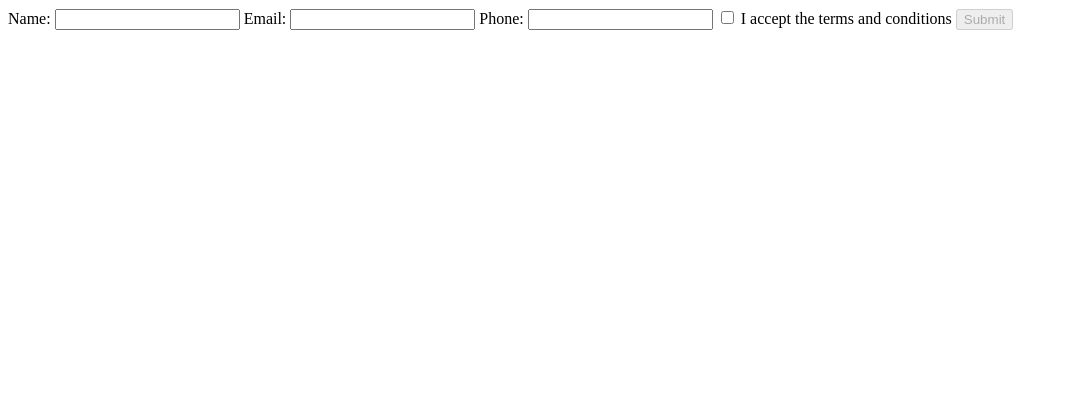
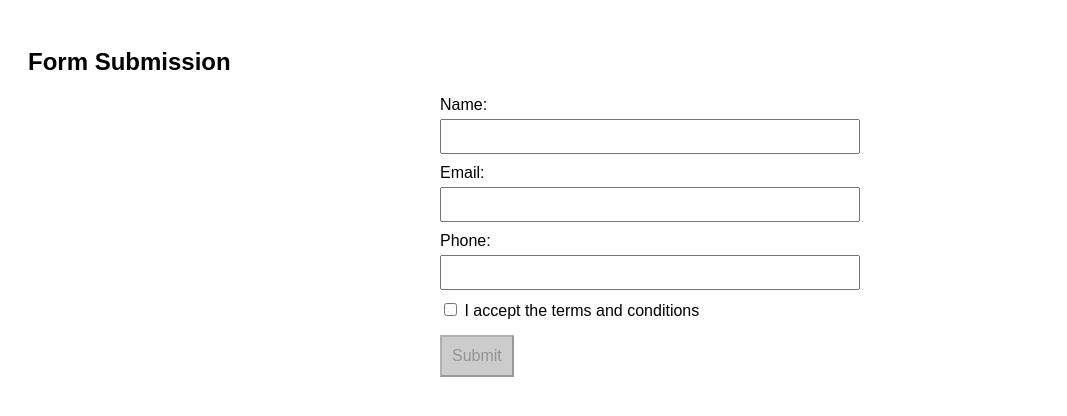
Before and after one commit to acciojob/form-validation-and-submission-gaurav7058, a website: page main.html in a window 1280 px wide. Shown: the whole page, without its empty margins (0-1067 px from the left). Drawn offline with Linux system fonts and the light colour scheme.

Commit message:
created a submission

```diff
--- a/main.html
+++ b/main.html
@@ -1,14 +1,14 @@
 <!DOCTYPE html>
-
-<html>
-
+<html lang="en">
 <head>
-	<link rel="stylesheet" href="styles.css">
+  <meta charset="UTF-8" />
+  <meta name="viewport" content="width=device-width, initial-scale=1.0" />
+  <title>Form with Validation</title>
+  <link rel="stylesheet" href="styles.css" />
 </head>
-
 <body>
-	<!-- the entire body must be written by student -->
-	<form id="myForm" action="submit-form.php" method="POST">
+  <h2>Form Submission</h2>
+  <form id="myForm" action="submit-form.php" method="POST">
     <label for="name">Name:</label>
     <input type="text" id="name" name="name" required />
 
@@ -25,9 +25,7 @@
 
     <button type="submit" id="submitBtn" disabled>Submit</button>
   </form>
-    <script type="text/javascript" src="./script.js">
-</script>
 
+  <script src="script.js"></script>
 </body>
-
 </html>
--- a/styles.css
+++ b/styles.css
@@ -1 +1,32 @@
-/*  your css code here. If applicable */
+body {
+  font-family: Arial, sans-serif;
+  padding: 20px;
+}
+
+form {
+  max-width: 400px;
+  margin: auto;
+}
+
+label {
+  display: block;
+  margin-top: 10px;
+}
+
+input[type="text"],
+input[type="email"],
+input[type="tel"] {
+  width: 100%;
+  padding: 8px;
+  margin-top: 5px;
+}
+
+button {
+  margin-top: 15px;
+  padding: 10px;
+  font-size: 16px;
+}
+
+button:disabled {
+  background-color: #ccc;
+}
```
